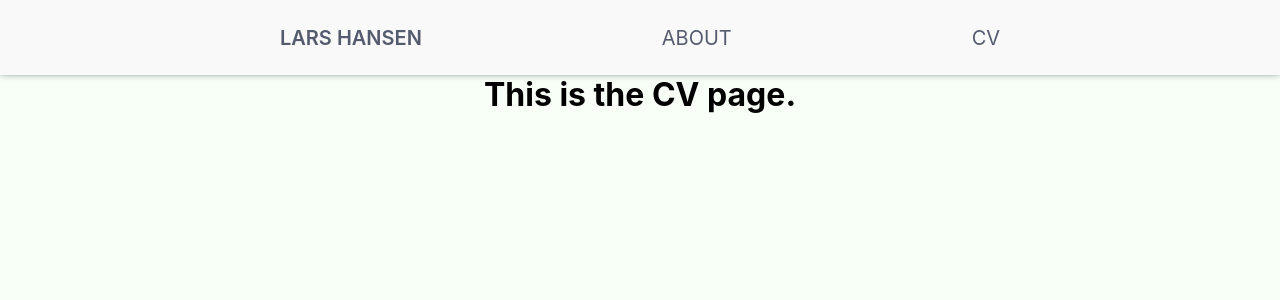
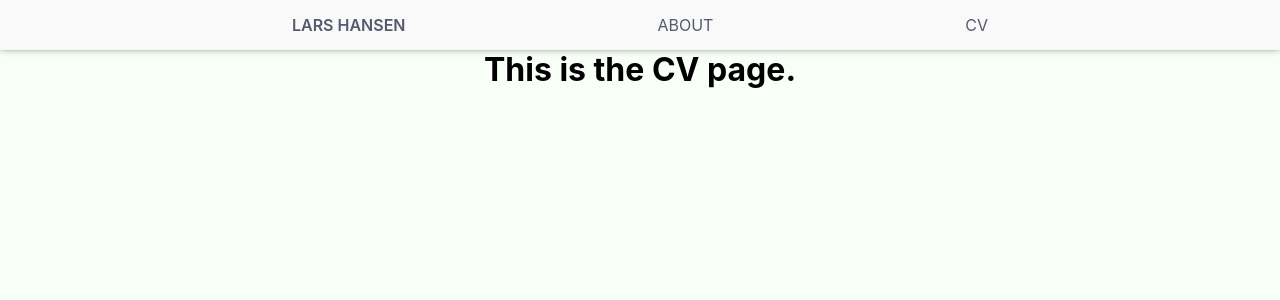
Before and after one commit to lars1702/larshansen_dev, a React (Create React App) app: page /cv in a window 1280 px wide. Shown: the top 300 px of the page. Built offline with nearby package versions, Linux system fonts and the light colour scheme.

Commit message:
All of the dep updates. All of them.

```diff
--- a/src/Components/Navbar/Navbar-styles.ts
+++ b/src/Components/Navbar/Navbar-styles.ts
@@ -3,17 +3,17 @@ import { Link } from "react-router-dom"
 
 export const StyledNav = styled.nav`
   background-color: ${p => p.theme.navBarBG};
-  height: 75px;
+  height: 50px;
   display: flex;
   justify-content: space-evenly;
   align-items: center;
   padding: 0px 40px;
-  font-size: 20px;
+  font-size: 16px;
   box-shadow: 0px -4px 9px 0px black;
 `
 
-export const StyledLink = styled(Link)<{ active: boolean }>`
+export const StyledLink = styled(Link)<{ $active: boolean }>`
   color: ${p => p.theme.navBarText};
   text-decoration-line: none;
-  font-weight: ${p => (p.active ? "600" : "400")};
+  font-weight: ${p => (p.$active ? "600" : "400")};
 `
--- a/src/Components/Navbar/Navbar.tsx
+++ b/src/Components/Navbar/Navbar.tsx
@@ -19,7 +19,7 @@ const NavBar = (): JSX.Element => {
     <Router>
       <StyledNav>
         {pages.map(({ url, text }, i) => (
-          <StyledLink key={i} onClick={() => setActivePage(i)} active={activePage === i} to={url}>
+          <StyledLink key={i} onClick={() => setActivePage(i)} $active={activePage === i} to={url}>
             {text}
           </StyledLink>
         ))}
--- a/tsconfig.json
+++ b/tsconfig.json
@@ -13,7 +13,8 @@
     "resolveJsonModule": true,
     "isolatedModules": true,
     "noEmit": true,
-    "jsx": "react"
+    "jsx": "react-jsx",
+    "noFallthroughCasesInSwitch": true
   },
   "include": ["src"]
 }
```
Also changed, not shown: package.json (+20 -19 lines), 1 other file (tests, documents, lock files or other folders).
